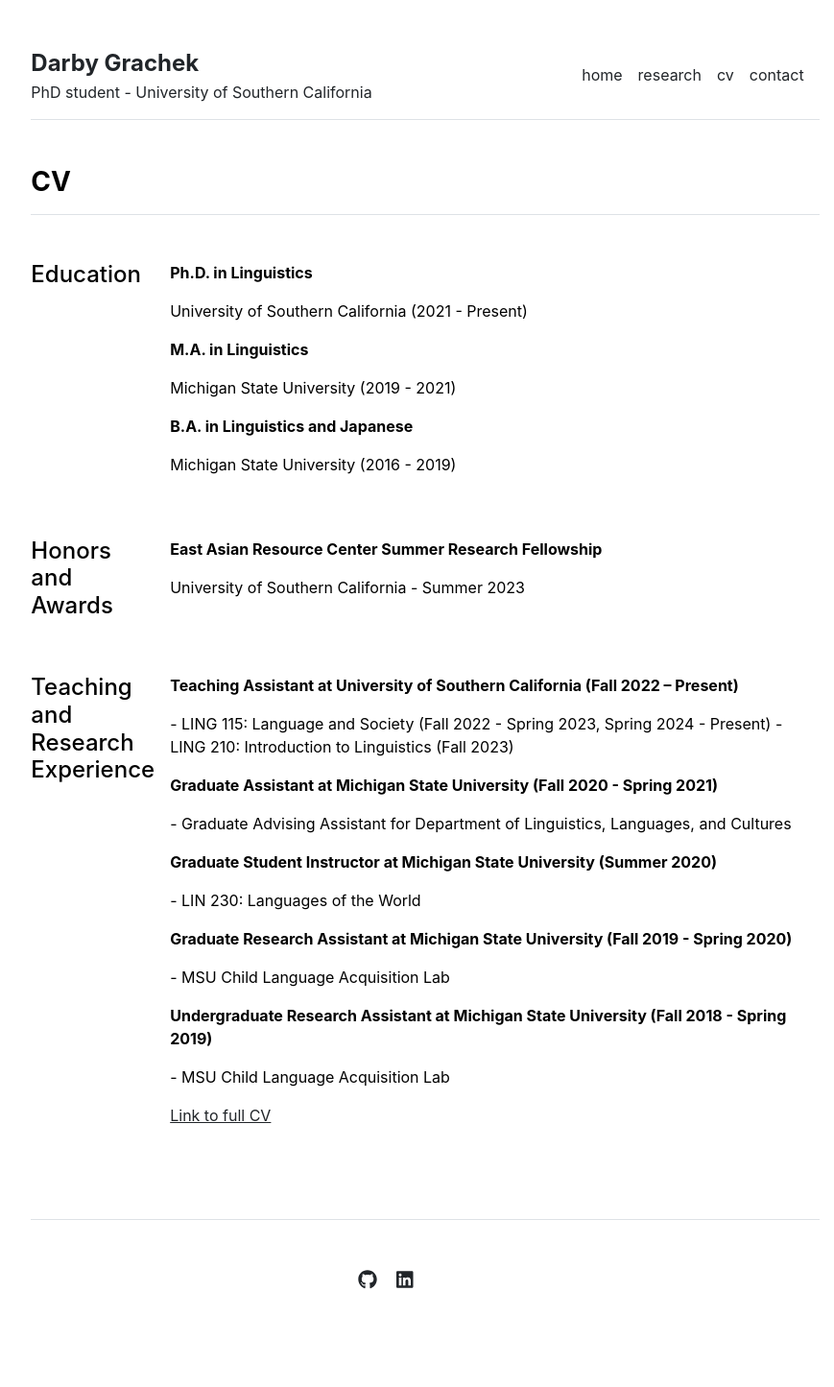
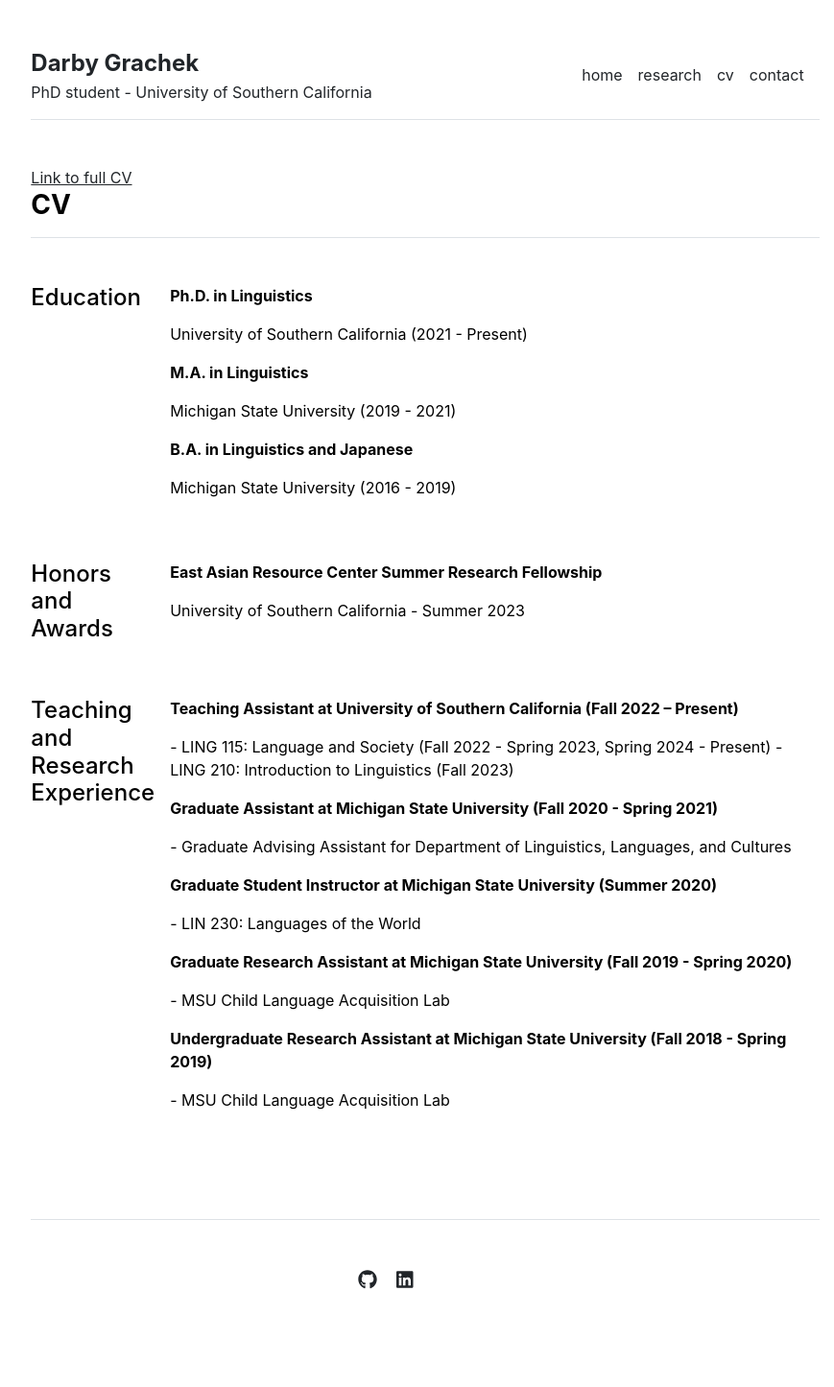
Before and after one commit to darbygrachek/darbygrachek.github.io, a Jekyll site: the page built from cv.md, in a window 1280 px wide. Shown: the whole page at 96% size, without its empty margins (197-1066 px from the left). Built offline with Jekyll 4.4.1, drawn with Linux system fonts in a browser that asks for light colours.

Commit message:
Update cv.html
moved link to full CV to top of page

```diff
--- a/_layouts/cv.html
+++ b/_layouts/cv.html
@@ -3,6 +3,8 @@
 ---
 
 {{ content }}
+
+<a href="https://github.com/darbygrachek/darbygrachek.github.io/blob/main/grachek_CV_aug_2024.pdf" target="_blank", class="bold-link">Link to full CV</a>
 
 <div class="row g-5 mb-5">
   <div>
@@ -40,7 +42,7 @@
           <p>{{ section.description }}</p>
         {% endfor %}
 
-     <a href="https://github.com/darbygrachek/darbygrachek.github.io/blob/main/grachek_CV_aug_2024.pdf" target="_blank", class="bold-link">Link to full CV</a>
+
      </div>
     </div>
       </div>
```
